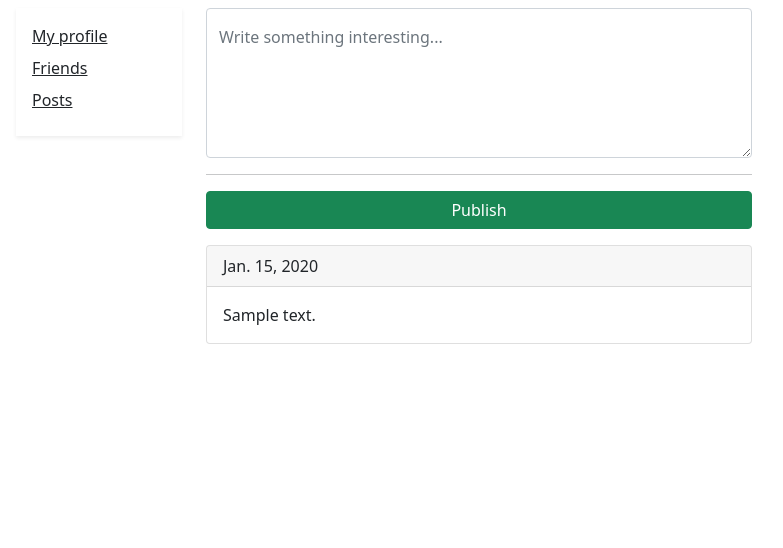
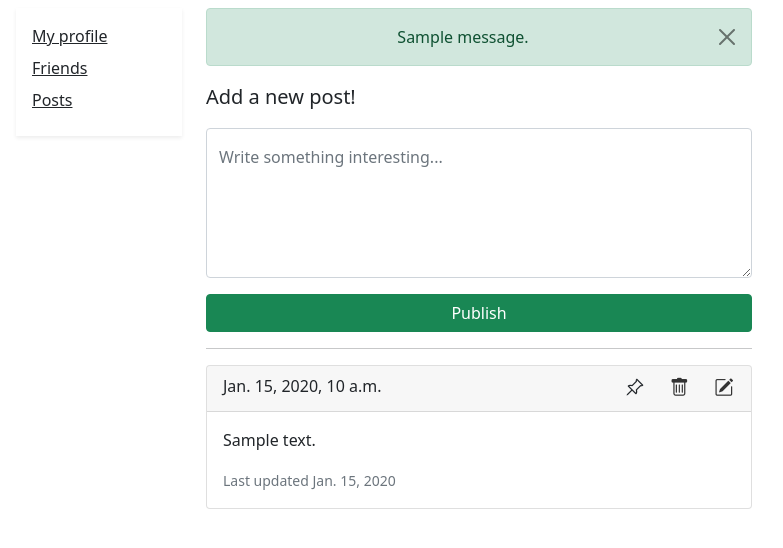
Before and after one commit to UladzislauBaranau/social-network, a Django app: page /posts/ in a window 1280 px wide. Shown: the part 56-604 px from the top of the page, without its empty margins (161-944 px from the left). Run offline with Django 3.2, Linux system fonts and the light colour scheme; a user stored in the database is signed in; tables that the repository leaves empty hold one stand-in row (values such as "Sample post"); one stand-in notice (Sample message) is shown; some libraries are stand-ins or nearby versions.

Commit message:
Create the ability to edit and delete posts

```diff
--- a/socialnetwork/posts/templates/posts/posts.html
+++ b/socialnetwork/posts/templates/posts/posts.html
@@ -18,21 +18,54 @@
       </div>
     </div>
     <div class="col-6">
+
+      {% for message in messages %}
+        {% if 'success' in message.tags %}
+          <div class="alert alert-success alert-dismissible fade show text-center" role="alert">
+            {{ message }}.
+            <button type="button" class="btn-close" data-bs-dismiss="alert" aria-label="Close"></button>
+          </div>
+        {% endif %}
+        {% if 'info' in message.tags %}
+          <div class="alert alert-info alert-dismissible fade show text-center" role="alert">
+            {{ message }}.
+            <button type="button" class="btn-close" data-bs-dismiss="alert" aria-label="Close"></button>
+          </div>
+        {% endif %}
+        {% if 'warning' in message.tags %}
+          <div class="alert alert-warning alert-dismissible fade show text-center" role="alert">
+            {{ message }}.
+            <button type="button" class="btn-close" data-bs-dismiss="alert" aria-label="Close"></button>
+          </div>
+        {% endif %}
+      {% endfor %}
+
+      <p class="fs-5 text fw-light mt-2">{% translate 'Add a new post' %}!</p>
       <form method="POST">
         {% csrf_token %}
         <div class="form-floating mb-3">
           <textarea class="form-control" id="floatingTextarea2" name="content" placeholder="Leave a comment here" style="height: 150px"></textarea>
           <label class="text-muted" for="floatingTextarea2">{% translate 'Write something interesting...' %}</label>
         </div>
-        <hr>
         <div class="mb-3">
           <button class="w-100 btn btn-success" type="submit">{% translate 'Publish' %}</button>
         </div>
       </form>
+      <hr>
       {% for post in all_posts %}
       <div class="card mb-3">
-        <div class="card-header">{{ post.date_updated }}</div>
-        <div class="card-body">{{ post.content }}</div>
+        <div class="card-header">
+          <div class="row">
+            <div class="col">{{ post.date_created }}</div>
+            <div class="col-1"><i class="bi bi-pin-angle" style="font-size: 1.2rem"></i></div>
+            <div class="col-1"><a href="{% url 'remove_post' post.pk %}" style="color: #333;"><i class="bi bi-trash" style="font-size: 1.2rem"></i></a></div>
+            <div class="col-1"><a href="{% url 'edit_post' post.pk %}" style="color: #333;"><i class="bi bi-pencil-square" style="font-size: 1.2rem"></i></a></div>
+          </div>
+        </div>
+        <div class="card-body">
+          <p class="card-text">{{ post.content }}</p>
+          <p class="card-text"><small class="text-muted">Last updated {{ post.date_updated }}</small></p>
+        </div>
       </div>
       {% endfor %}
     </div>
--- a/socialnetwork/posts/urls.py
+++ b/socialnetwork/posts/urls.py
@@ -4,4 +4,6 @@ from . import views
 
 urlpatterns = [
     path('', views.create_posts_view, name='posts'),
+    path('edit_post/<int:pk>', views.EditPostView.as_view(), name='edit_post'),
+    path('remove_post/<int:pk>', views.DeletePostView.as_view(), name='remove_post'),
 ]
--- a/socialnetwork/posts/views.py
+++ b/socialnetwork/posts/views.py
@@ -1,11 +1,18 @@
-from django.shortcuts import render
+from django.contrib import messages
+from django.contrib.auth.mixins import LoginRequiredMixin
+from django.shortcuts import redirect, render
+from django.urls import reverse_lazy
+from django.utils.translation import gettext as _
+from django.views.generic.edit import DeleteView, UpdateView
+
+from profiles.models import Profile
 
 from .forms import PostForm
 from .models import Post
 
 
 def create_posts_view(request):
-    qs_posts = Post.objects.all().filter(post_author=request.user)
+    qs_posts = Post.objects.all().order_by('-date_created').filter(post_author=request.user)
     form = PostForm()
 
     if request.method == "POST":
@@ -21,3 +28,36 @@ def create_posts_view(request):
     }
 
     return render(request, 'posts/posts.html', context)
+
+
+class EditPostView(LoginRequiredMixin, UpdateView):
+    model = Post
+    form_class = PostForm
+    template_name = 'posts/edit_post.html'
+    success_url = reverse_lazy('posts')
+
+    def form_valid(self, form):
+        profile = Profile.objects.get(id=self.request.user.id)
+        if form.instance.post_author == profile:
+            messages.success(self.request, _('A post has been updated'))
+            return super().form_valid(form)
+        else:
+            super().form_invalid(form)
+            messages.warning(self.request, _('You need to be the author of the post in to update it'))
+            return redirect('posts')
+
+
+class DeletePostView(LoginRequiredMixin, DeleteView):
+    model = Post
+    template_name = 'posts/remove_post.html'
+    success_url = reverse_lazy('posts')
+
+    def delete(self, request, *args, **kwargs):
+        pk = self.kwargs.get('pk')
+        obj = Post.objects.get(pk=pk)
+        if obj.post_author.id == self.request.user.id:
+            messages.info(self.request, _('Your post has been deleted'))
+            return super(DeletePostView, self).delete(request, *args, **kwargs)
+        else:
+            messages.warning(self.request, _('You need to be the author of the post to delete it'))
+            return redirect('posts')
```
Also changed, not shown: socialnetwork/posts/templates/posts/edit_post.html (added, +31 -0 lines), socialnetwork/posts/templates/posts/remove_post.html (added, +32 -0 lines).
